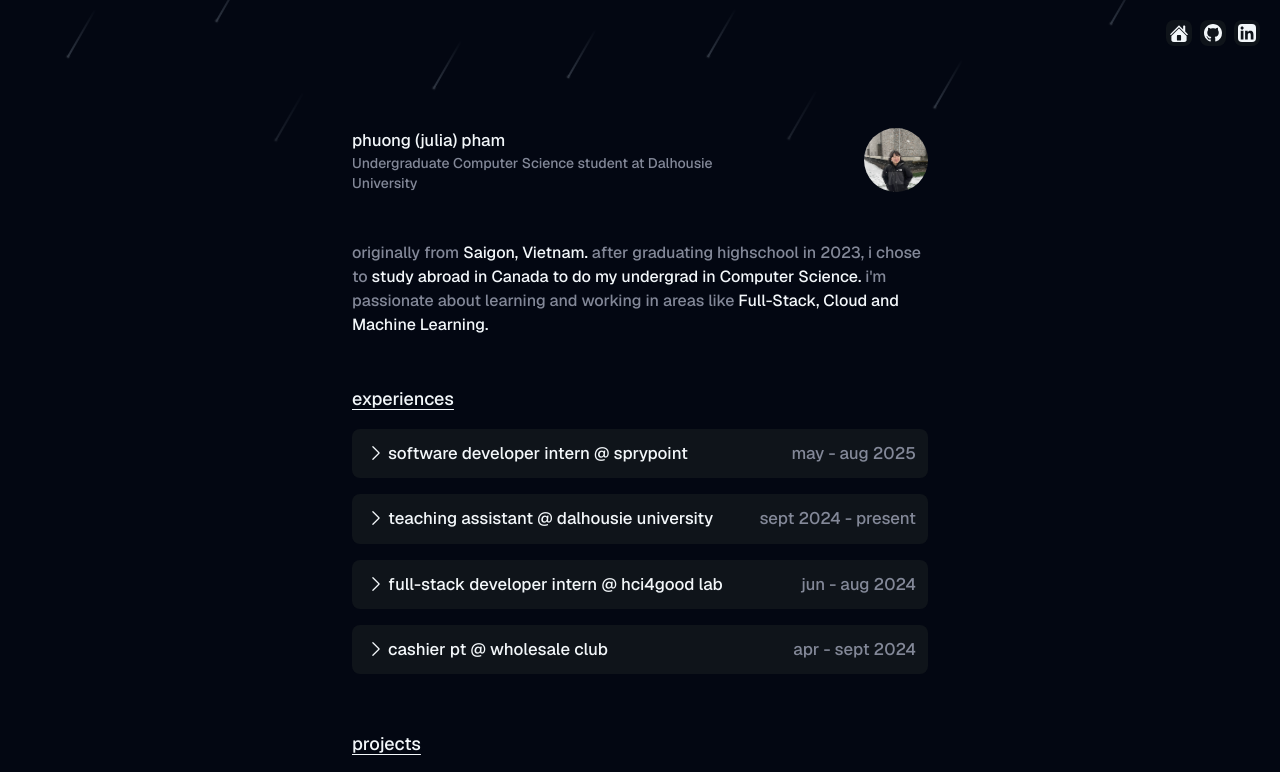
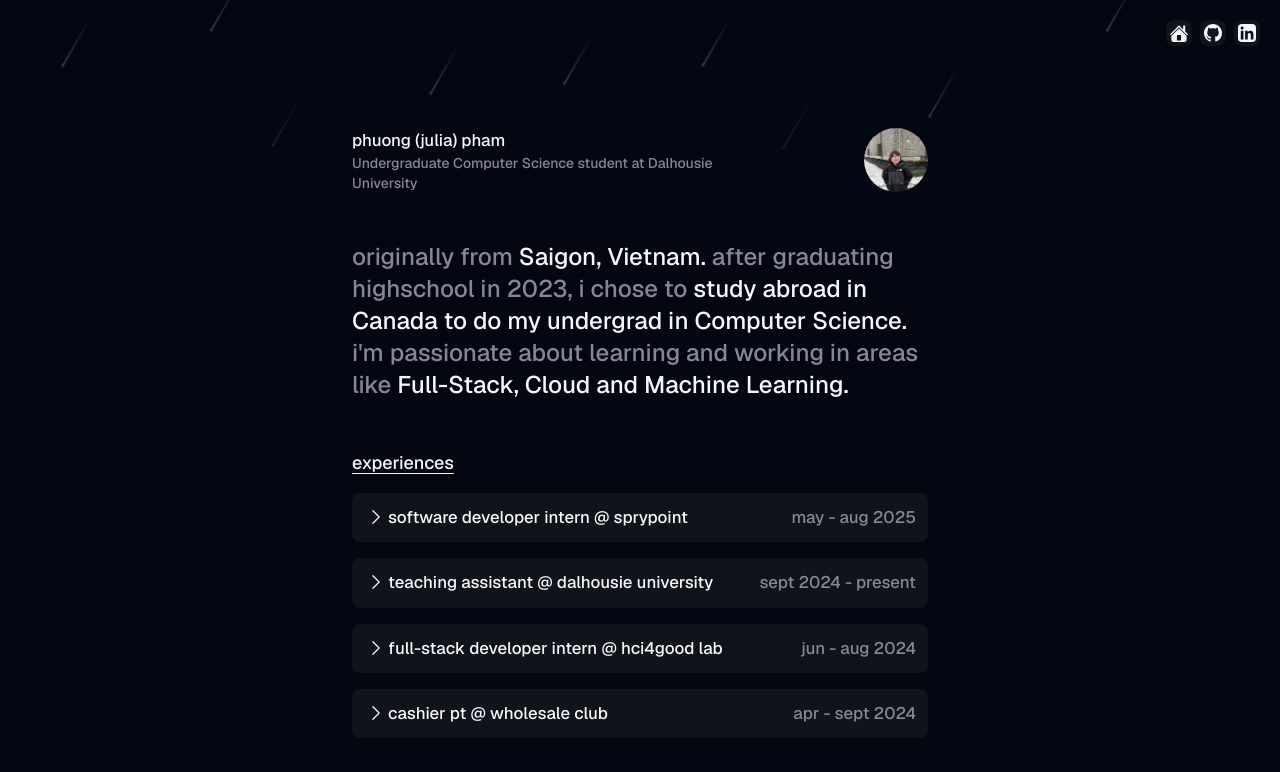
Before and after one commit to phuongwj/portfolio-101, a Next.js app: page / in a window 1280 px wide. Shown: the top 772 px of the page. Built offline with nearby package versions, Linux system fonts and the light colour scheme.

Commit message:
fixed text error

```diff
--- a/src/app/components/Oneforall.jsx
+++ b/src/app/components/Oneforall.jsx
@@ -48,7 +48,7 @@ export default function Oneforall() {
 
         {/* Bit bout myself */}
         <section className="w-full">
-          <h2 className="text-first Stext-2xl font-medium">
+          <h2 className="text-first text-2xl font-medium">
           <span className="text-second">originally from</span> Saigon, Vietnam. <span className="text-second">after graduating highschool in 2023, i chose to</span> study abroad in Canada to do my undergrad in Computer Science. <span className="text-second">i'm passionate about learning and working in areas like</span> Full-Stack, Cloud and Machine Learning.
           </h2>
         </section>
```
